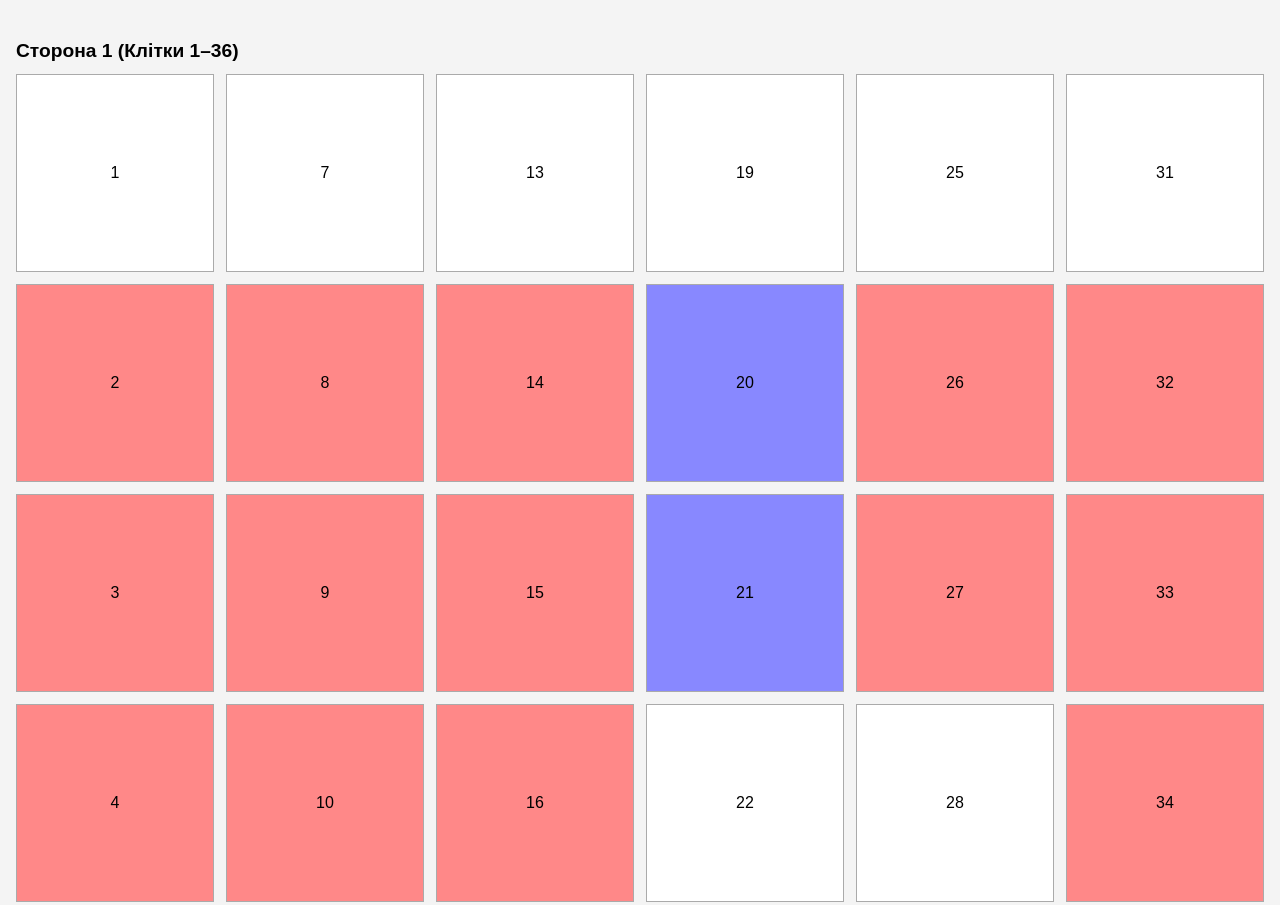
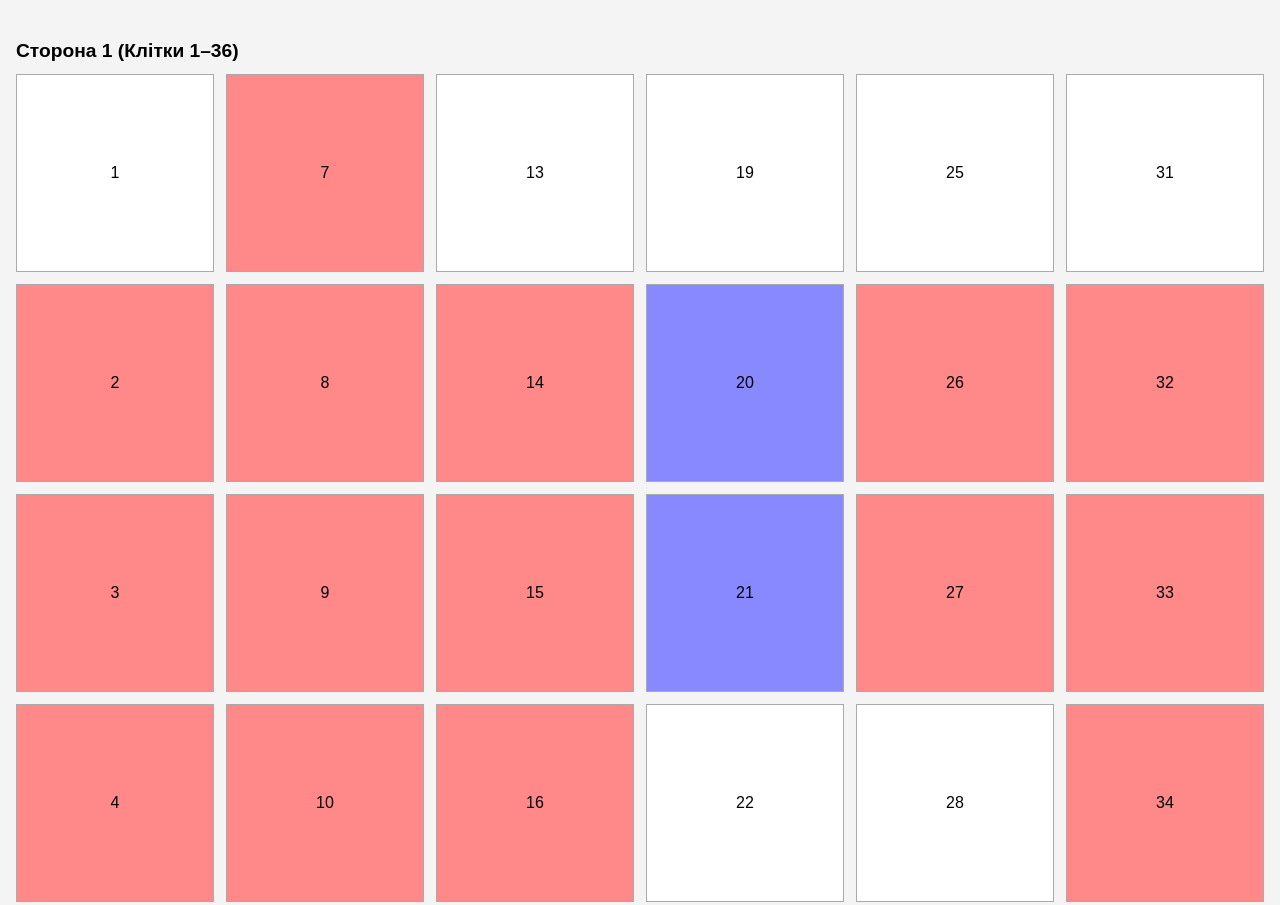
Before and after one commit to SuslaMisha/golubovoz-map, a plain HTML site: page index.html in a window 1280 px wide. Shown: the top 905 px of the page. Drawn offline with Linux system fonts and the light colour scheme.

Commit message:
add people

```diff
--- a/index.html
+++ b/index.html
@@ -86,7 +86,7 @@
       32: { name: "Чорненький  В.П.", club: "Хоростків" },
       33: { name: "Чорненький  В.П.", club: "Хоростків" },
       8:  { name: "Попелюх  Т.І.", club: "Хоростків" },
-      9:  { name: "Попелюх  Т.І.", club: "Хоростків" },
+      7:  { name: "Попелюх  Т.І.", club: "Хоростків" },
       46: { name: "Пшик І.М.", club: "Хоростків" },
       40: { name: "Пшик І.М.", club: "Хоростків" },
       52: { name: "Бігун І.М.", club: "Хоростків" },
```
